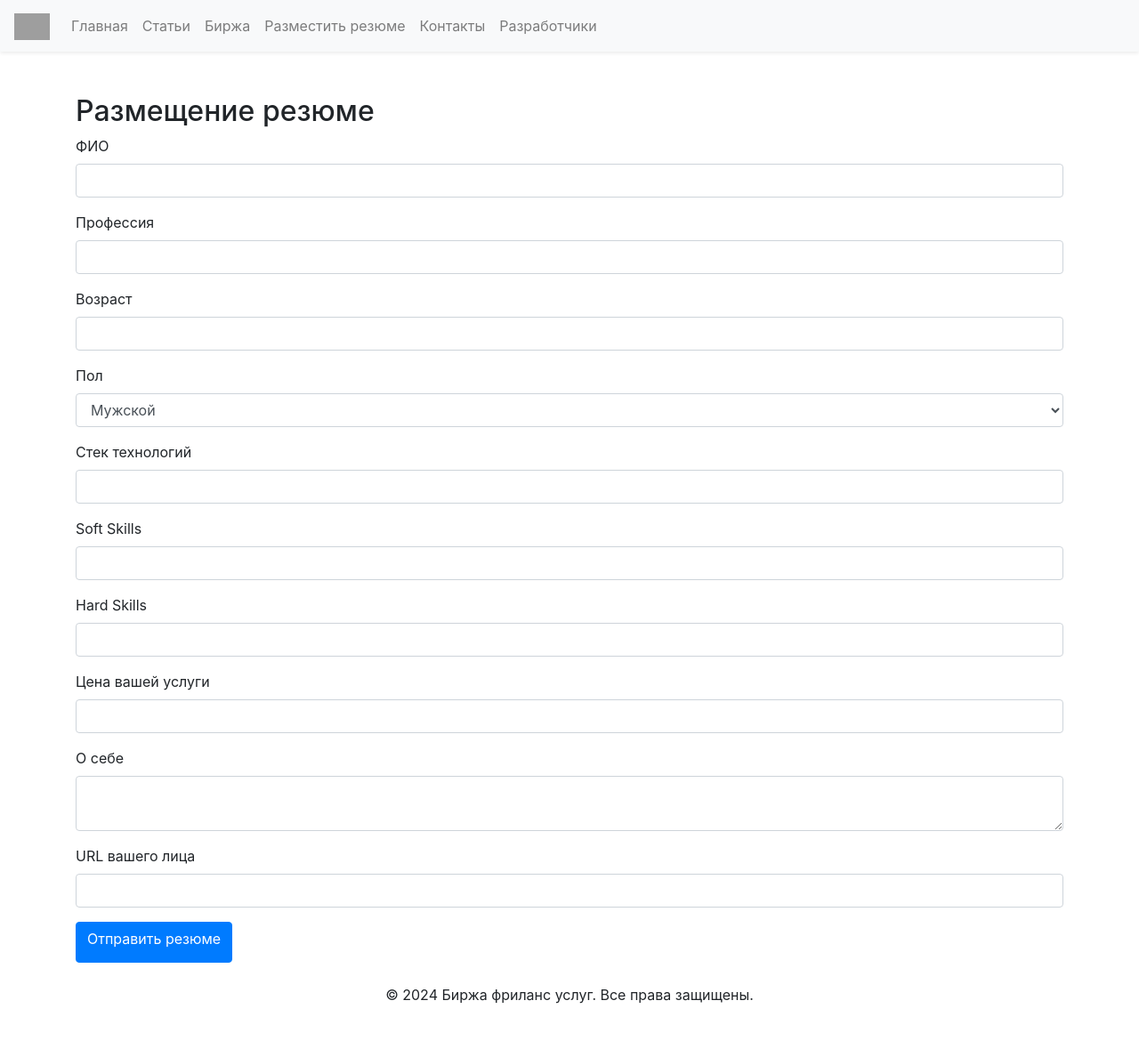
After one commit to Carbonyy/carbonyy.github.io, a Flask app: page /submit-resume in a window 1280 px wide. The commit adds this page. Shown: the whole page at 89% size. Run offline with Flask 3, Linux system fonts and the light colour scheme; some libraries are stand-ins or nearby versions; grey boxes are pictures that could not be loaded.

Commit message:
2. Итог 1й пары

```diff
--- a/forms.py
+++ b/forms.py
@@ -1,9 +1,16 @@
 from flask_wtf import FlaskForm
-from wtforms import StringField, SubmitField, FileField
+from wtforms import StringField, IntegerField, TextAreaField, SelectField, SubmitField
 from wtforms.validators import DataRequired
 
 class ResumeForm(FlaskForm):
-    name = StringField('Имя', validators=[DataRequired()])
+    name = StringField('ФИО', validators=[DataRequired()])
     profession = StringField('Профессия', validators=[DataRequired()])
-    image = FileField('Изображение', validators=[DataRequired()])
-    submit = SubmitField('Отправить')
+    age = IntegerField('Возраст', validators=[DataRequired()])
+    gender = SelectField('Пол', choices=[('Мужской', 'Мужской'), ('Женский', 'Женский')], validators=[DataRequired()])
+    stack_of_technologies = StringField('Стек технологий', validators=[DataRequired()])
+    soft_skills = StringField('Soft Skills', validators=[DataRequired()])
+    hard_skills = StringField('Hard Skills', validators=[DataRequired()])
+    salary = StringField('Цена вашей услуги', validators=[DataRequired()])
+    description_about_me = TextAreaField('О себе', validators=[DataRequired()])
+    image_url = StringField('URL вашего лица', validators=[DataRequired()])
+    submit = SubmitField('Отправить резюме')
--- a/main.py
+++ b/main.py
@@ -1,6 +1,6 @@
-from flask import render_template, redirect, url_for
+from flask import render_template
 from forms import ResumeForm
-from models import Article, app
+from models import Article, app, Resume, db
 
 
 
@@ -20,16 +20,41 @@ def article(article_id):
 
 @app.route('/exchange')
 def exchange():
+    resumes = Resume.query.all()
+    return render_template('exchange.html', resumes=resumes)
 
-    return render_template('exchange.html')
 
 @app.route('/submit-resume', methods=['GET', 'POST'])
 def submit_resume():
     form = ResumeForm()
+    success = None
+
     if form.validate_on_submit():
+        new_resume = Resume(
+            name=form.name.data,
+            profession=form.profession.data,
+            age=form.age.data,
+            gender=form.gender.data,
+            stack_of_technologies=form.stack_of_technologies.data,
+            soft_skills=form.soft_skills.data,
+            hard_skills=form.hard_skills.data,
+            salary=form.salary.data,
+            description_about_me=form.description_about_me.data,
+            image_url=form.image_url.data
+        )
 
-        return redirect(url_for('index'))
-    return render_template('submit_resume.html', form=form)
+        try:
+            db.session.add(new_resume)
+            db.session.commit()
+            success = True
+        except Exception as e:
+            db.session.rollback()
+            success = False
+
+        return render_template('submit_resume.html', form=form, success=success)
+
+    return render_template('submit_resume.html', form=form, success=success)
+
 
 @app.route('/contacts')
 def contacts():
@@ -37,7 +62,8 @@ def contacts():
 
 @app.route('/developers')
 def developers():
-    return render_template('developers.html')
+    resumes = Resume.query.all()
+    return render_template('developers.html', resumes=resumes)
 
 if __name__ == '__main__':
     app.run(debug=False)
--- a/templates/article.html
+++ b/templates/article.html
@@ -1,4 +1,3 @@
-<!-- templates/article.html -->
 {% extends 'base.html' %}
 
 {% block content %}
--- a/templates/base.html
+++ b/templates/base.html
@@ -5,11 +5,14 @@
     <meta name="viewport" content="width=device-width, initial-scale=1.0">
     <title>Биржа фриланс услуг</title>
     <link rel="stylesheet" href="https://stackpath.bootstrapcdn.com/bootstrap/4.3.1/css/bootstrap.min.css">
+    <link rel="shortcut icon" href="https://yt3.googleusercontent.com/ytc/AOPolaSpEF6ZJXNmaT-CH9a_23tHUz715KXvpKGp26xR=s900-c-k-c0x00ffffff-no-rj" type="image/png">
 </head>
 <body>
     <header>
         <nav class="navbar navbar-expand-lg navbar-light bg-light shadow-sm">
-            <a class="navbar-brand" href="{{ url_for('index') }}">Биржа фриланс услуг</a>
+            <a class="navbar-brand" href="{{ url_for('index') }}">
+                <img src="https://yt3.googleusercontent.com/ytc/AOPolaSpEF6ZJXNmaT-CH9a_23tHUz715KXvpKGp26xR=s900-c-k-c0x00ffffff-no-rj" alt="Логотип" style="width: 40px;">
+            </a>
             <div class="collapse navbar-collapse">
                 <ul class="navbar-nav mr-auto">
                     <li class="nav-item"><a class="nav-link" href="{{ url_for('index') }}">Главная</a></li>
--- /dev/null
+++ b/templates/submit_resume.html
@@ -0,0 +1,64 @@
+{% extends 'base.html' %}
+
+{% block content %}
+<div class="container mt-5">
+    <h2>Размещение резюме</h2>
+
+    {% if success is not none %}
+        {% if success %}
+            <div class="alert alert-success" role="alert">
+                Резюме успешно отправлено!
+            </div>
+        {% else %}
+            <div class="alert alert-danger" role="alert">
+                Произошла ошибка при отправке резюме. Пожалуйста, попробуйте еще раз.
+            </div>
+        {% endif %}
+    {% endif %}
+
+    <form method="POST">
+        {{ form.hidden_tag() }}
+        <div class="form-group">
+            {{ form.name.label(class="form-label") }}
+            {{ form.name(class="form-control") }}
+        </div>
+        <div class="form-group">
+            {{ form.profession.label(class="form-label") }}
+            {{ form.profession(class="form-control") }}
+        </div>
+        <div class="form-group">
+            {{ form.age.label(class="form-label") }}
+            {{ form.age(class="form-control") }}
+        </div>
+        <div class="form-group">
+            {{ form.gender.label(class="form-label") }}
+            {{ form.gender(class="form-control") }}
+        </div>
+        <div class="form-group">
+            {{ form.stack_of_technologies.label(class="form-label") }}
+            {{ form.stack_of_technologies(class="form-control") }}
+        </div>
+        <div class="form-group">
+            {{ form.soft_skills.label(class="form-label") }}
+            {{ form.soft_skills(class="form-control") }}
+        </div>
+        <div class="form-group">
+            {{ form.hard_skills.label(class="form-label") }}
+            {{ form.hard_skills(class="form-control") }}
+        </div>
+        <div class="form-group">
+            {{ form.salary.label(class="form-label") }}
+            {{ form.salary(class="form-control") }}
+        </div>
+        <div class="form-group">
+            {{ form.description_about_me.label(class="form-label") }}
+            {{ form.description_about_me(class="form-control") }}
+        </div>
+        <div class="form-group">
+            {{ form.image_url.label(class="form-label") }}
+            {{ form.image_url(class="form-control") }}
+        </div>
+        <button type="submit" class="btn btn-primary">{{ form.submit.label }}</button>
+    </form>
+</div>
+{% endblock %}
```
Also changed, not shown: models.py (+7 -0 lines), templates/contacts.html (added, +18 -0 lines), templates/developers.html (added, +31 -0 lines), templates/exchange.html (added, +46 -0 lines), instance/database.db.
